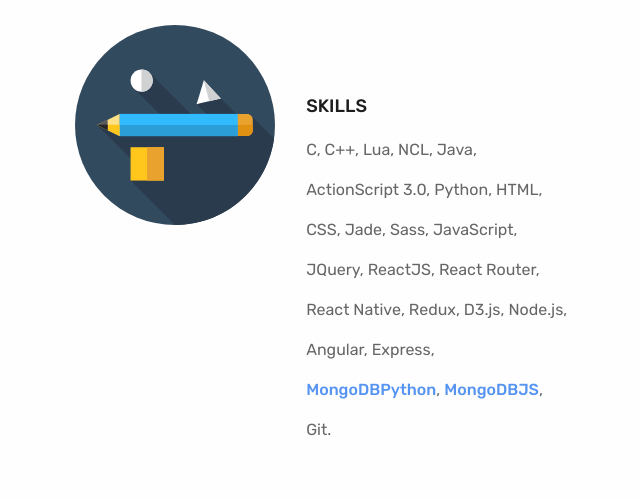
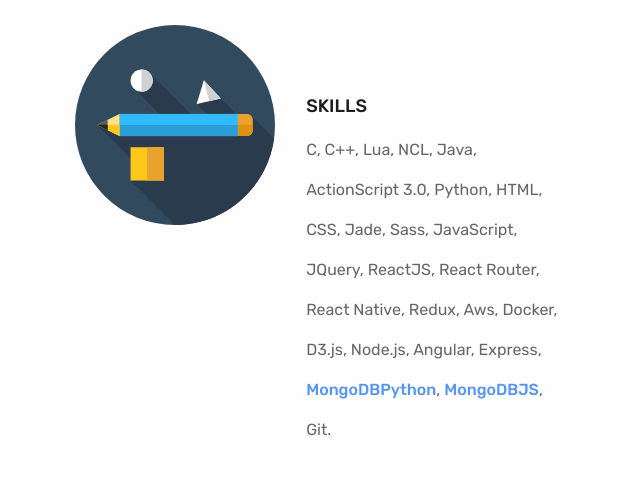
Before and after one commit to oliverigor/portifolio, a React (Create React App) app: page / in a window 1280 px wide. Shown: the part 1840-2340 px from the top of the page, without its empty margins (309-949 px from the left). Built offline with nearby package versions, Linux system fonts and the light colour scheme; a web font is replaced by a local one.

Commit message:
Adding comment docker

```diff
--- a/src/App.js
+++ b/src/App.js
@@ -211,7 +211,7 @@
               <h2 className="text_box">
                 C, C++, Lua, NCL, Java, ActionScript 3.0, Python, HTML, CSS,
                 Jade, Sass, JavaScript, JQuery, ReactJS, React Router, React
-                Native, Redux, D3.js, Node.js, Angular, Express,{' '}
+                Native, Redux, Aws, Docker, D3.js, Node.js, Angular, Express,{' '}
                 <a
                   rel="noopener noreferrer"
                   target="_blank"
```
